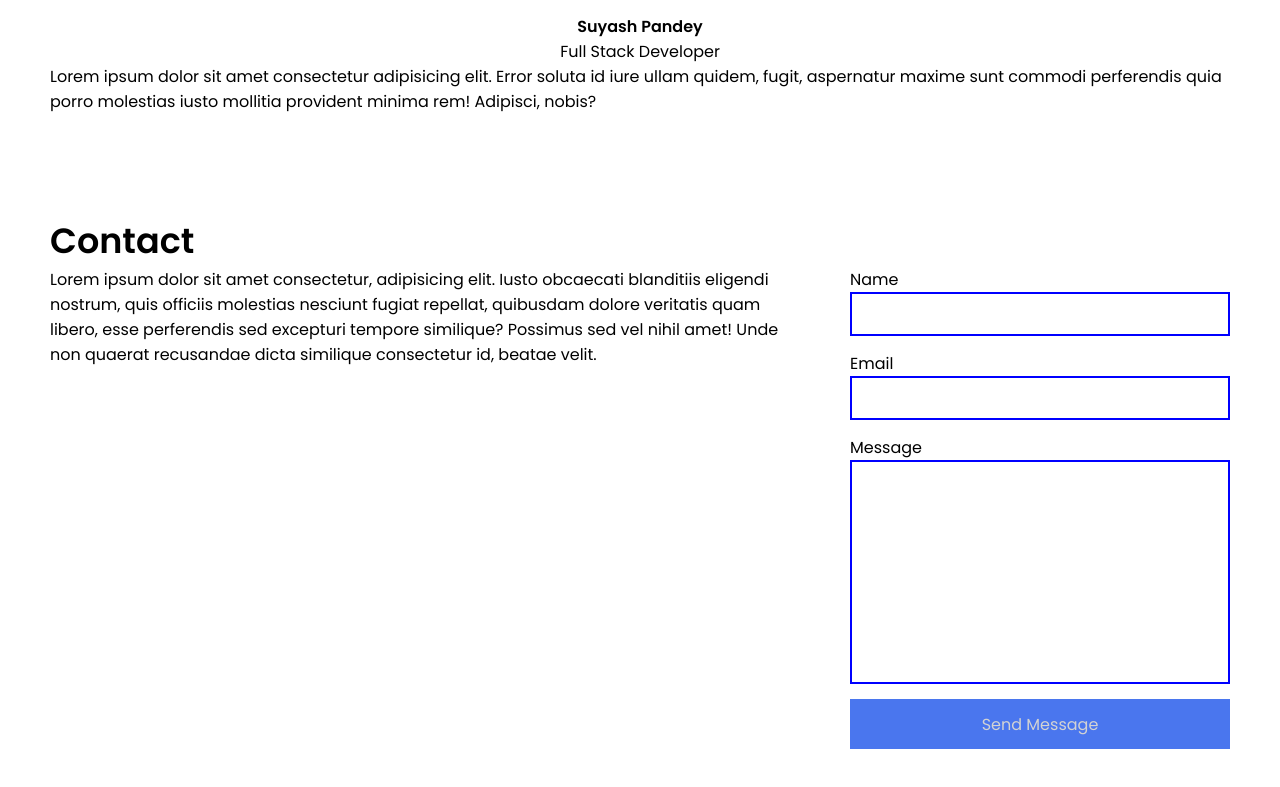
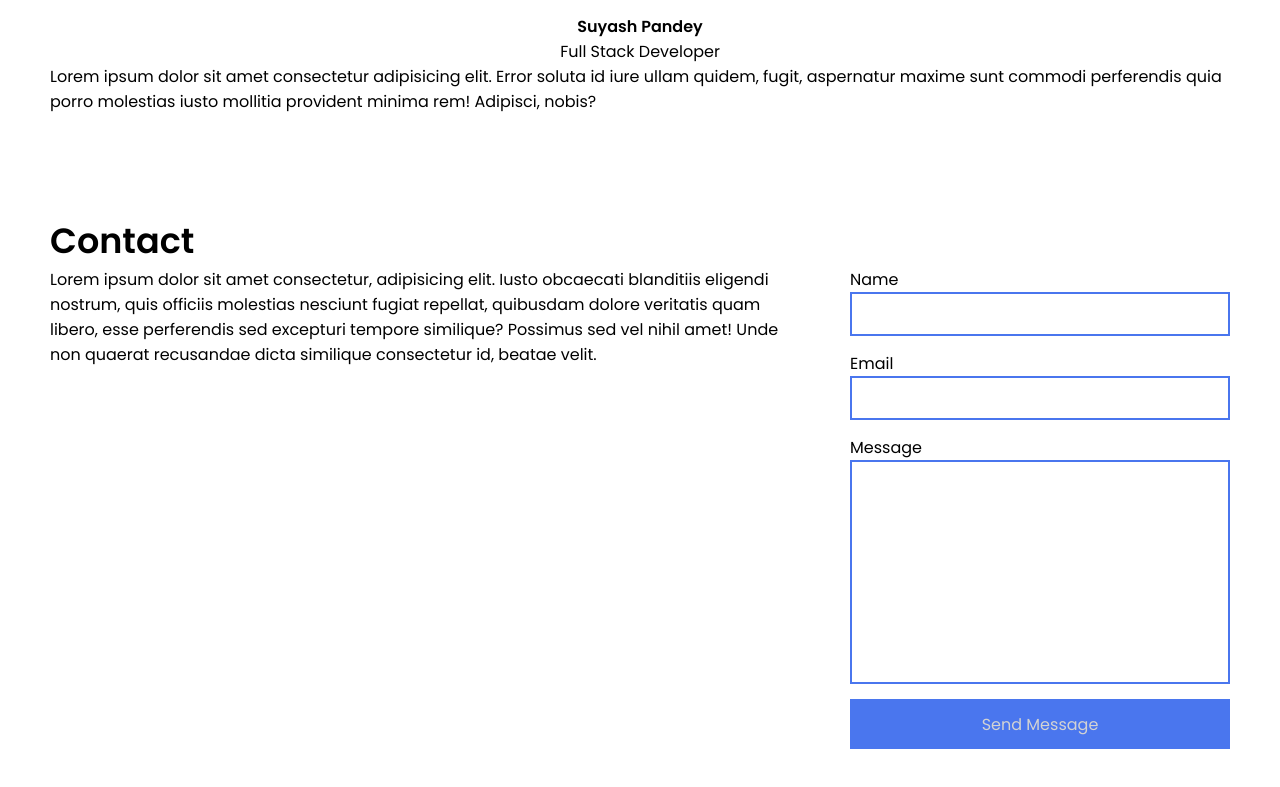
Before and after one commit to Asthap06/Portfolio, a plain HTML site: page Portfolio_website/index.html in a window 1280 px wide. Shown: the part 1181-1968 px from the top of the page. Drawn offline with Linux system fonts and the light colour scheme.

Commit message:
create simple portfolio

```diff
--- a/Portfolio_website/style.css
+++ b/Portfolio_website/style.css
@@ -203,11 +203,12 @@ nav .right a span {
 .contact-section .group form textarea {
     font-family: 'Poppins', sans-serif;
     padding: 10px;
-    border: 2px solid blue;
+    border: 2px solid var(--link-color);
     margin-bottom: 15px;
     background-color: transparent;
     resize: none;
     outline: none;
+
 }
 .contact-section .group  form button {
     font-size: 16px;
```
Also changed, not shown: Portfolio_website/index.html (+0 -1 lines).
